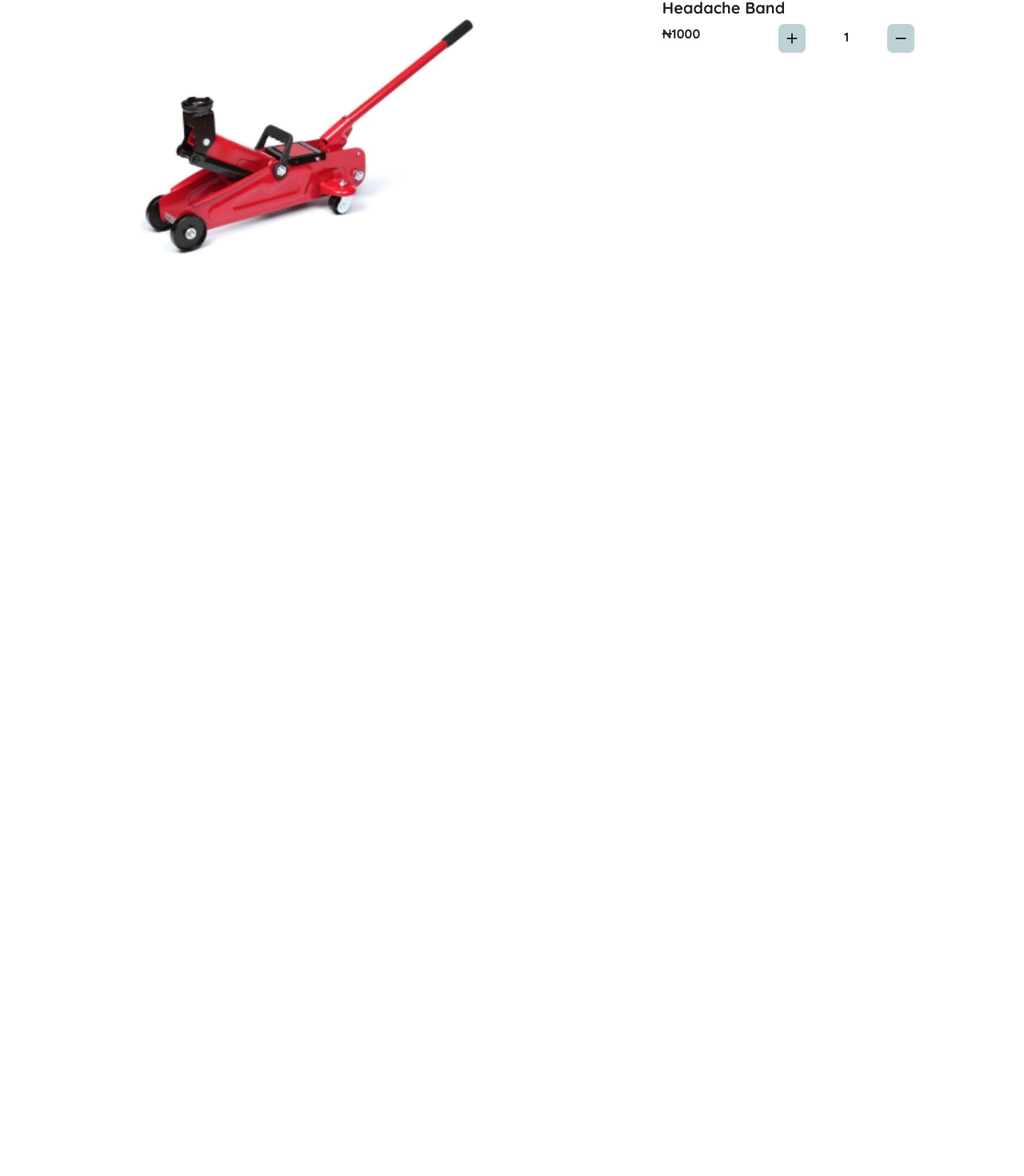
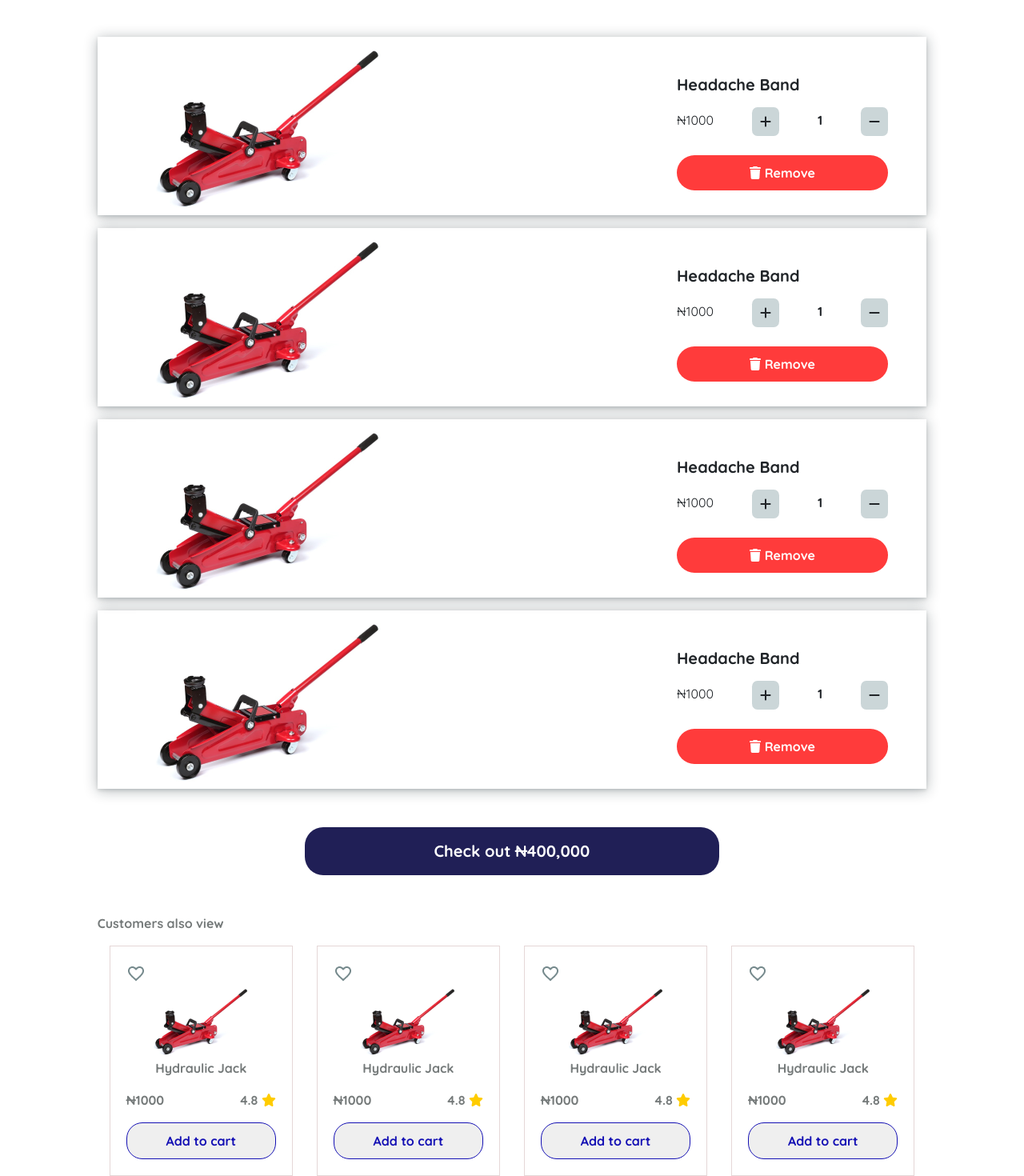
Before and after one commit to cycodedconcept/OBD-eccomerce, a React (Create React App) app: page /cart in a window 1280 px wide. Shown: the part 78-1548 px from the top of the page at 80% size. Before the commit the page ends 800 px from the top, so only its background shows below. Built offline with nearby package versions, Linux system fonts and the light colour scheme.

Commit message:
cart page finished

```diff
--- a/src/Pages/Cart/Cart.jsx
+++ b/src/Pages/Cart/Cart.jsx
@@ -2,33 +2,168 @@ import React from 'react'
 import './cart.css'
 
 import { FontAwesomeIcon } from '@fortawesome/react-fontawesome'
-import { faPlus, faMinus } from '@fortawesome/free-solid-svg-icons'
+import { faPlus, faMinus, faTrash, faStar } from '@fortawesome/free-solid-svg-icons'
 
-import { Image2 } from '../../assets'
+import { Image2, Love, Image } from '../../assets'
 
 
 const Cart = () => {
   return (
     <React.Fragment>
-      <div className="row">
+      <div className="row mt-5">
           <div className="col-sm-12 col-md-12 col-lg-1"></div>
           <div className="col-sm-12 col-md-12 col-lg-10">
-              <div className="row">
-                  <div className="col-sm-12 col-md-12 col-lg-8">
+            <div className="d-flex justify-content-between cart-over px-5 mb-3">
                     <div className="cart-image">
-                        <img src={ Image2 } alt="" className='w-75'/>
+                        <img src={ Image2 } alt="" className='w-100'/>
                     </div>
-                  </div>
-                  <div className="col-sm-12 col-md-12 col-lg-4">
-                    <div className="cart-card-body">
-                        <h5>Headache Band</h5>
-                        <div className="cart-row d-flex justify-content-between">
-                          <p>₦1000</p>
-
+                    <div className="cart-card-body mt-5">
+                        <h5 className='mb-3'>Headache Band</h5>
+                        <div className="cart-row d-flex justify-content-between mb-3">
+                            <p className='mt-1 mr-5'>₦1000</p>
                             <div>
                                 <FontAwesomeIcon icon={ faPlus } className="fa-item"/>
                                 <span className='p-5 m-0'>1</span>
                                 <FontAwesomeIcon icon={ faMinus } className="fa-item"/>
+                            </div>
+                        </div>
+                        <button className='cart-btn'><FontAwesomeIcon icon={ faTrash }/> Remove</button>
+                    </div>
+            </div>
+
+            <div className="d-flex justify-content-between cart-over px-5 mb-3">
+                    <div className="cart-image">
+                        <img src={ Image2 } alt="" className='w-100'/>
+                    </div>
+                    <div className="cart-card-body mt-5">
+                        <h5 className='mb-3'>Headache Band</h5>
+                        <div className="cart-row d-flex justify-content-between mb-3">
+                            <p className='mt-1 mr-5'>₦1000</p>
+                            <div>
+                                <FontAwesomeIcon icon={ faPlus } className="fa-item"/>
+                                <span className='p-5 m-0'>1</span>
+                                <FontAwesomeIcon icon={ faMinus } className="fa-item"/>
+                            </div>
+                        </div>
+                        <button className='cart-btn'><FontAwesomeIcon icon={ faTrash }/> Remove</button>
+                    </div>
+            </div>
+            <div className="d-flex justify-content-between cart-over px-5 mb-3">
+                    <div className="cart-image">
+                        <img src={ Image2 } alt="" className='w-100'/>
+                    </div>
+                    <div className="cart-card-body mt-5">
+                        <h5 className='mb-3'>Headache Band</h5>
+                        <div className="cart-row d-flex justify-content-between mb-3">
+                            <p className='mt-1 mr-5'>₦1000</p>
+                            <div>
+                                <FontAwesomeIcon icon={ faPlus } className="fa-item"/>
+                                <span className='p-5 m-0'>1</span>
+                                <FontAwesomeIcon icon={ faMinus } className="fa-item"/>
+                            </div>
+                        </div>
+                        <button className='cart-btn'><FontAwesomeIcon icon={ faTrash }/> Remove</button>
+                    </div>
+            </div>
+            <div className="d-flex justify-content-between cart-over px-5 mb-3">
+                    <div className="cart-image">
+                        <img src={ Image2 } alt="" className='w-100'/>
+                    </div>
+                    <div className="cart-card-body mt-5">
+                        <h5 className='mb-3'>Headache Band</h5>
+                        <div className="cart-row d-flex justify-content-between mb-3">
+                            <p className='mt-1 mr-5'>₦1000</p>
+                            <div>
+                                <FontAwesomeIcon icon={ faPlus } className="fa-item"/>
+                                <span className='p-5 m-0'>1</span>
+                                <FontAwesomeIcon icon={ faMinus } className="fa-item"/>
+                            </div>
+                        </div>
+                        <button className='cart-btn'><FontAwesomeIcon icon={ faTrash }/> Remove</button>
+                    </div>
+            </div>
+
+            <div className="checkout text-center mt-5">
+                <button className='check-btn'>Check out ₦400,000</button>
+            </div>
+          </div>
+          <div className="col-sm-12 col-md-12 col-lg-1"></div>
+      </div>
+      <div className="row mb-5 mt-5">
+        <div className="col-sm-12 col-md-12 col-lg-1"></div>
+        <div className="col-sm-12 col-md-12 col-lg-10">
+          <div className="description">
+            <p className='mb-3'>Customers also view</p>
+            <div className="row">
+              <div className="col-sm-12 col-col-md-12 col-lg-3">
+                <div className="box">
+                  <div className="box-head">
+                    <img src={ Love } alt="" />
+                  </div>
+                  <div className="box-body text-center mb-3">
+                    <img src={ Image } alt="" />
+                    <p>Hydraulic Jack</p>
+                  </div>
+                  <div className="box-price d-flex justify-content-between">
+                    <p>₦1000</p>
+                    <p>4.8 <FontAwesomeIcon icon={ faStar } style={{color: "#FFCC00"}}/></p>
+                  </div>
+                  <div className="box-footer mt-3">
+                    <button className='box-btn'>Add to cart</button>
+                  </div>
+                </div>
+              </div>
+              <div className="col-sm-12 col-col-md-12 col-lg-3">
+                <div className="box">
+                  <div className="box-head">
+                    <img src={ Love } alt="" />
+                  </div>
+                  <div className="box-body text-center mb-3">
+                    <img src={ Image } alt="" />
+                    <p>Hydraulic Jack</p>
+                  </div>
+                  <div className="box-price d-flex justify-content-between">
+                    <p>₦1000</p>
+                    <p>4.8 <FontAwesomeIcon icon={ faStar } style={{color: "#FFCC00"}}/></p>
+                  </div>
+                  <div className="box-footer mt-3">
+                    <button className='box-btn'>Add to cart</button>
+                  </div>
+                </div>
+              </div>
+              <div className="col-sm-12 col-col-md-12 col-lg-3">
+                <div className="box">
+                  <div className="box-head">
+                    <img src={ Love } alt="" />
+                  </div>
+                  <div className="box-body text-center mb-3">
+                    <img src={ Image } alt="" />
+                    <p>Hydraulic Jack</p>
+                  </div>
+                  <div className="box-price d-flex justify-content-between">
+                    <p>₦1000</p>
+                    <p>4.8 <FontAwesomeIcon icon={ faStar } style={{color: "#FFCC00"}}/></p>
+                  </div>
+                  <div className="box-footer mt-3">
+                    <button className='box-btn'>Add to cart</button>
+                  </div>
+                </div>
+              </div>
+              <div className="col-sm-12 col-col-md-12 col-lg-3">
+                <div className="box">
+                  <div className="box-head">
+                    <img src={ Love } alt="" />
+                  </div>
+                  <div className="box-body text-center mb-3">
+                    <img src={ Image } alt="" />
+                    <p>Hydraulic Jack</p>
+                  </div>
+                  <div className="box-price d-flex justify-content-between">
+                    <p>₦1000</p>
+                    <p>4.8 <FontAwesomeIcon icon={ faStar } style={{color: "#FFCC00"}}/></p>
+                  </div>
+                  <div className="box-footer mt-3">
+                    <button className='box-btn'>Add to cart</button>
                   </div>
                 </div>
               </div>
--- a/src/Pages/Cart/cart.css
+++ b/src/Pages/Cart/cart.css
@@ -8,8 +8,12 @@
     font-weight: 700;
 }
 
+.cart-row p {
+    font-weight: 400;
+}
+
 .fa-item {
-    background: #bed2d6;
+    background: #CBD6D8;
     padding: 10px;
     border-radius: 20%;
     vertical-align: -0.875rem !important;
@@ -18,3 +22,41 @@
 .p-5 {
     font-weight: 700;
 }
+
+.cart-btn, .check-btn {
+    outline: none;
+    box-shadow: none;
+    border: 0;
+    background: #FF3B3B;
+    color: #fff;
+    padding: 10px 20px;
+    border-radius: 23px;
+    width: 100%;
+    font-weight: 700;
+}
+
+.cart-btn:hover {
+    background: #201f56;
+    color: #fff;
+}
+
+.check-btn {
+    background: #201f56;
+    width: 50%;
+    padding: 15px 25px;
+    font-size: 20px;
+}
+
+.cart-over {
+    box-shadow: rgba(14, 30, 37, 0.12) 0px 2px 4px 0px, rgba(14, 30, 37, 0.32) 0px 2px 16px 0px;
+}
+
+@media screen and (max-width: 680px) {
+    .cart-over, .cart-row  {
+        flex-direction: column;
+    }
+
+    .check-btn {
+        width: 100%;
+    }
+}
```
Lines whose indentation alone changed are shown as unchanged.
